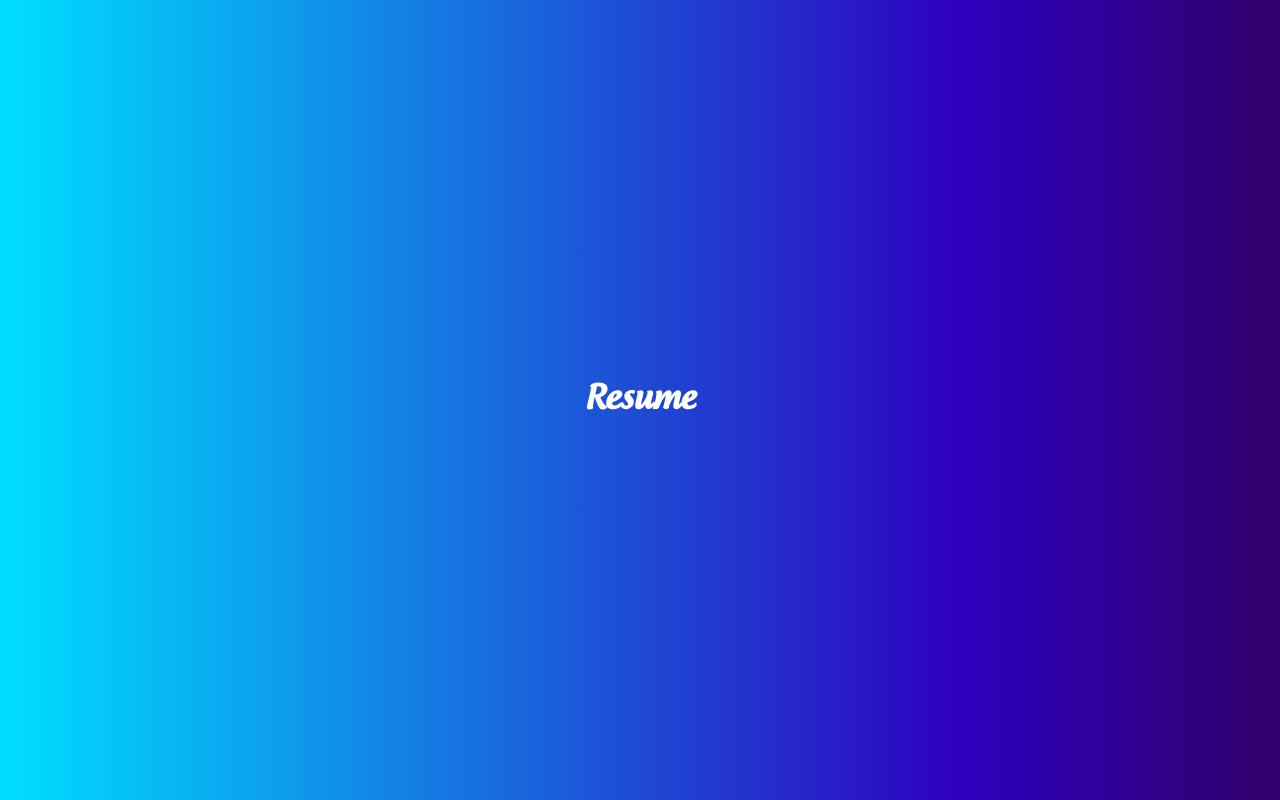
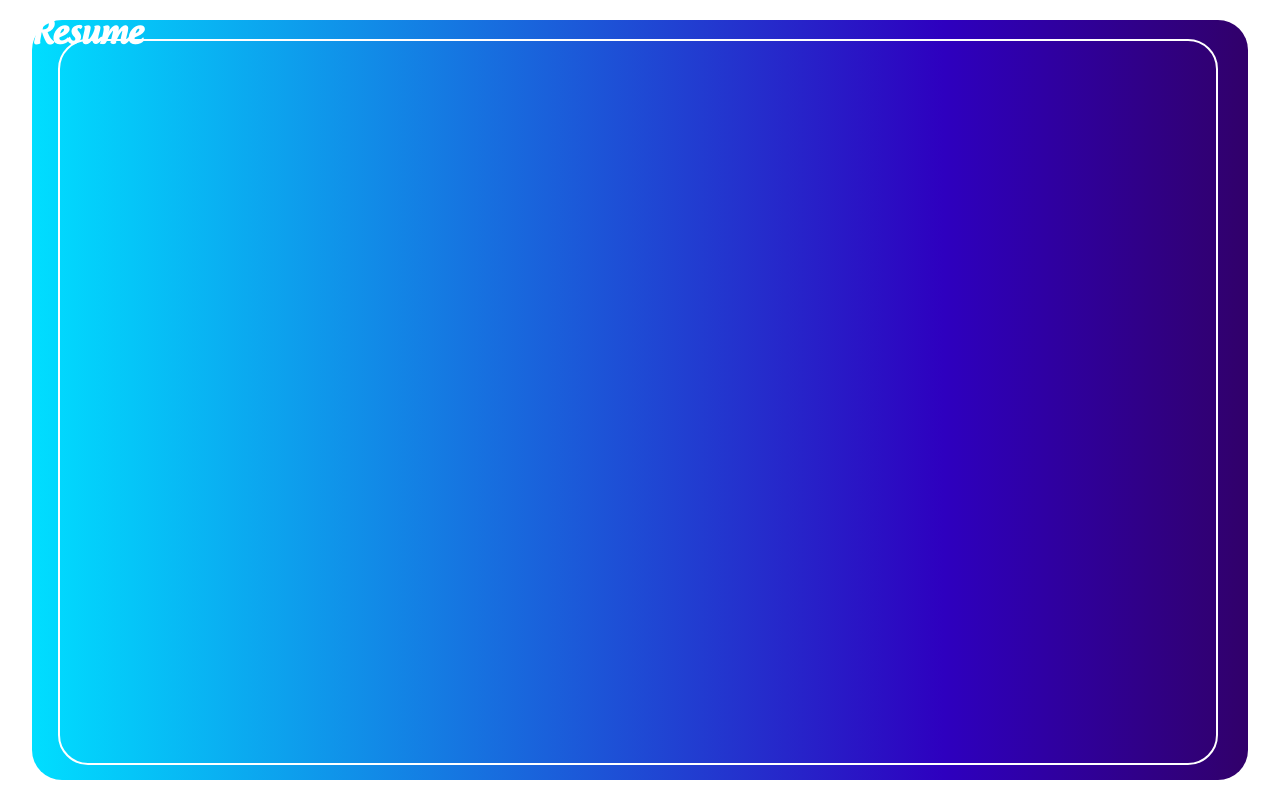
Before and after one commit to Fabien-Pinna/my-resume, a React (Vite) app: page / in a window 1280 px wide. Built offline with nearby package versions, Linux system fonts and the light colour scheme.

Commit message:
layout-card component ok

```diff
--- a/src/Resume.scss
+++ b/src/Resume.scss
@@ -16,6 +16,26 @@
     display: flex;
     justify-content: center;
     align-items: center;
-    background: linear-gradient(90deg, rgba(0,222,255,1) 0%, rgba(46,0,191,1) 75%, rgba(49,0,106,1) 100%);
     color: #fff;
+
+    .layout-card {
+        height: 95%;
+        width: 95%;
+        max-height: 1000px;
+        max-width: 1400px;
+        background: linear-gradient(90deg, rgba(0,222,255,1) 0%, rgba(46,0,191,1) 75%, rgba(49,0,106,1) 100%);
+        border-radius: 30px;
+        position: relative;
+
+        &:before {
+            content : "";
+            position: absolute;
+            top: 2.5%;
+            right: 2.5%;
+            width: 95%;
+            height: 95%;
+            border: 2px solid #fff;
+            border-radius: 30px;
+        }
+    }
 }
```
